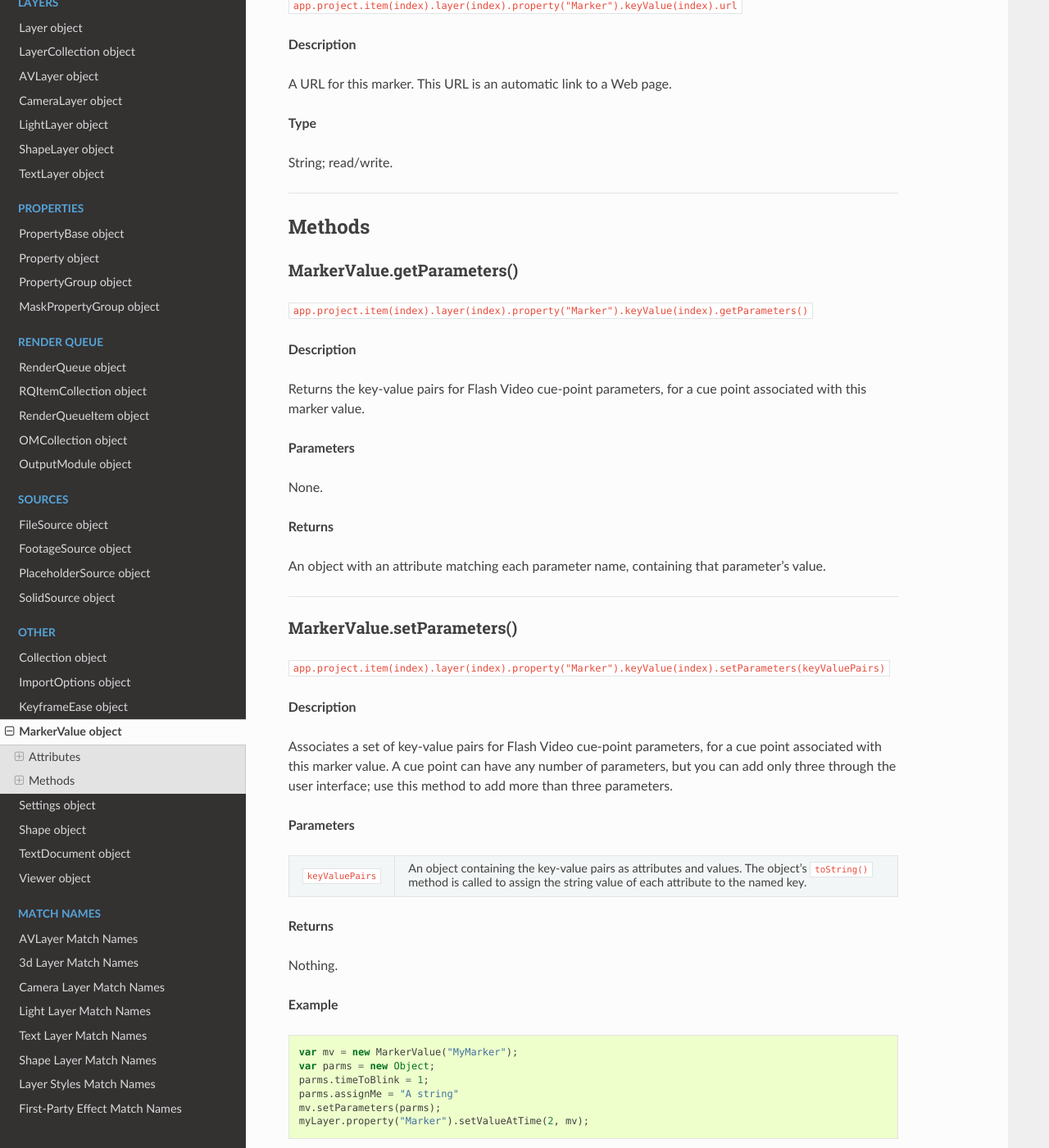
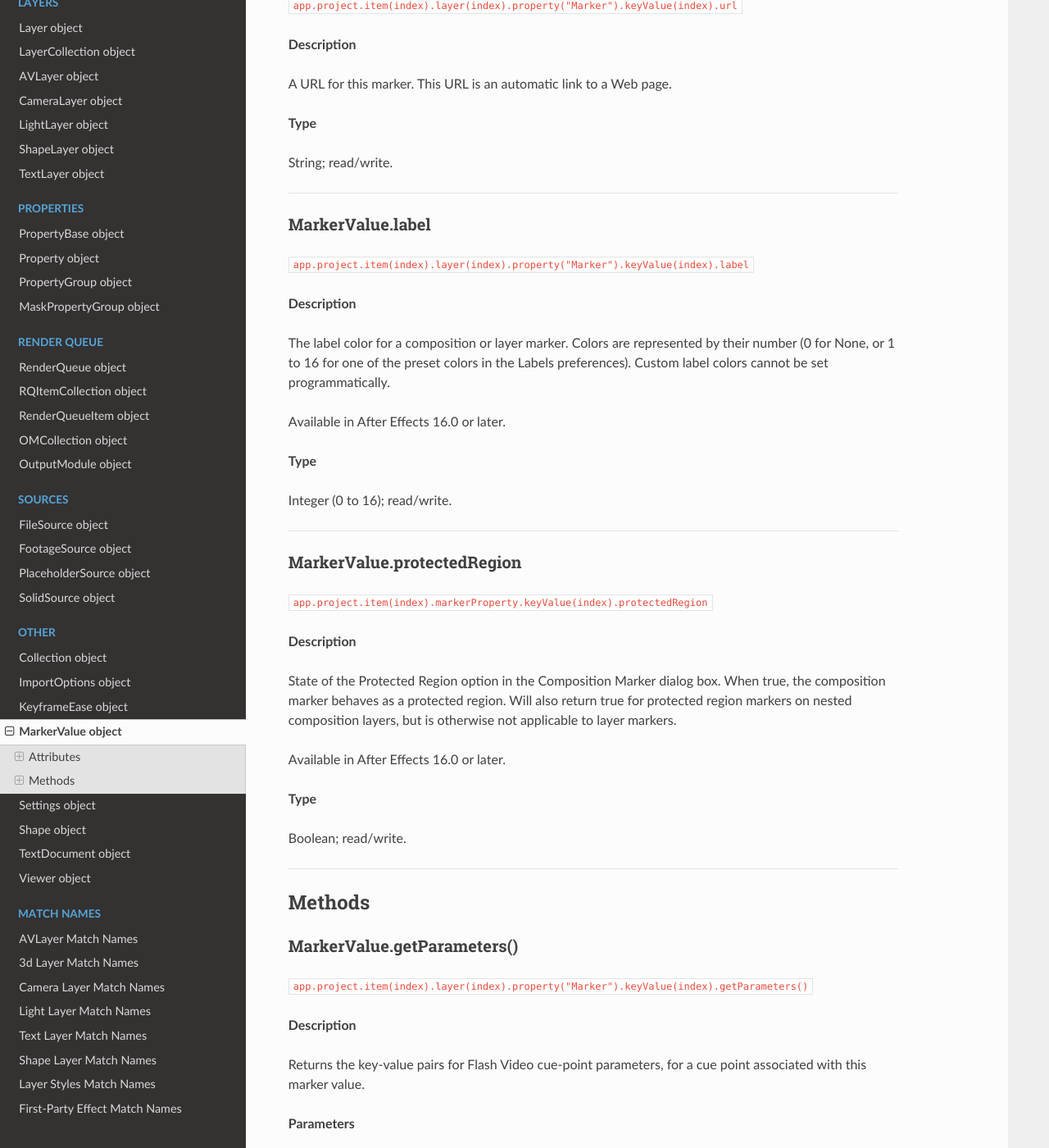
Before and after one commit to docsforadobe/after-effects-scripting-guide, a Sphinx documentation site: the page built from docs/other/markervalue.rst, in a window 1280 px wide and 1400 px high, scrolled down 2955 px. Shown: the whole window at 82% size. Built offline with Sphinx 7.4.7 and the Read the Docs theme 2.0.0, drawn with Linux system fonts in a browser that asks for light colours; some of the changed text lies outside the part shown.

Commit message:
Added MarkerValue.label and MarkerValue.protectedRegion attributes for After Effects 16.0.

```diff
--- a/docs/other/markervalue.rst
+++ b/docs/other/markervalue.rst
@@ -8,7 +8,7 @@ MarkerValue object
 
 **Description**
 
-The MarkerValue object represents a layer, or composition, marker, which associates a comment, and optionally a chapter reference point, Web-page link, or Flash Video cue point with a particular point in a layer. Create it with the constructor; all arguments except ``comment`` are optional. All arguments are strings that set in the corresponding attributes of the returned MarkerValueo bject, except ``params``. This is an array containing key-value pairs, which can then be accessed with the :ref:`getParameters() <MarkerValue.getParameters>` and :ref:`setParameters() <MarkerValue.setParameters>` methods. A script can set any number of parameter pairs; the order does not reflect the order displayed in the application. To associate a marker with a layer, set the MarkerValue object in the ``Marker`` AE property of the layer: ``layerObject.property("Marker").setValueAtTime(time, markerValueObject);`` For information on the usage of markers see "Using markers" in After Effects Help.
+The MarkerValue object represents a layer or composition marker, which associates a comment, and optionally a chapter reference point, Web-page link, or Flash Video cue point with a particular point in a layer. Create it with the constructor; all arguments except ``comment`` are optional. All arguments are strings that set in the corresponding attributes of the returned MarkerValueo bject, except ``params``. This is an array containing key-value pairs, which can then be accessed with the :ref:`getParameters() <MarkerValue.getParameters>` and :ref:`setParameters() <MarkerValue.setParameters>` methods. A script can set any number of parameter pairs; the order does not reflect the order displayed in the application. To associate a marker with a layer, set the MarkerValue object in the ``Marker`` AE property of the layer: ``layerObject.property("Marker").setValueAtTime(time, markerValueObject);`` For information on the usage of markers see "Using markers" in After Effects Help.
 
 **Examples**
 
@@ -154,6 +154,40 @@ String; read/write.
 
 ----
 
+MarkerValue.label
+*****************
+
+``app.project.item(index).layer(index).property("Marker").keyValue(index).label``
+
+**Description**
+
+The label color for a composition or layer marker. Colors are represented by their number (0 for None, or 1 to 16 for one of the preset colors in the Labels preferences). Custom label colors cannot be set programmatically.
+
+Available in After Effects 16.0 or later.
+
+**Type**
+
+Integer (0 to 16); read/write.
+
+----
+
+MarkerValue.protectedRegion
+***************************
+
+``app.project.item(index).markerProperty.keyValue(index).protectedRegion``
+
+**Description**
+
+State of the Protected Region option in the Composition Marker dialog box. When true, the composition marker behaves as a protected region. Will also return true for protected region markers on nested composition layers, but is otherwise not applicable to layer markers.
+
+Available in After Effects 16.0 or later.
+
+**Type**
+
+Boolean; read/write.
+
+----
+
 =======
 Methods
 =======
```
